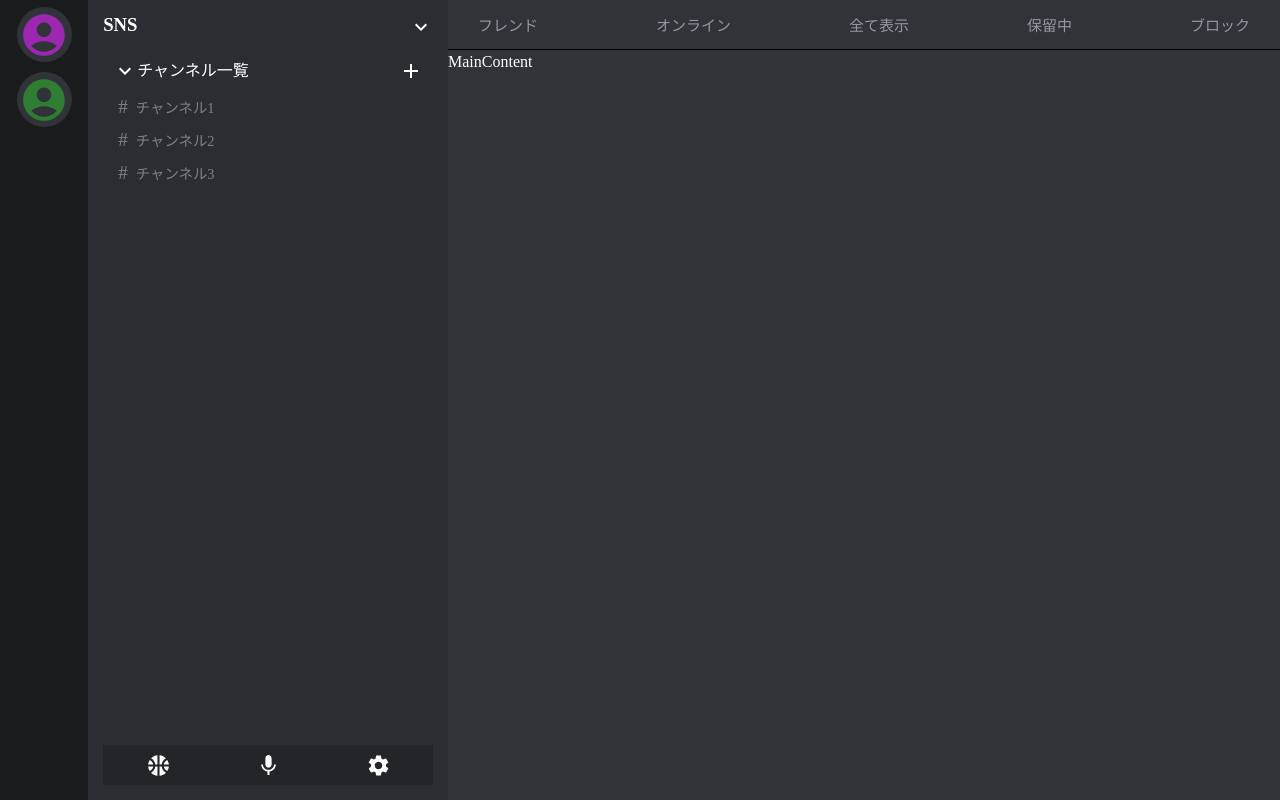
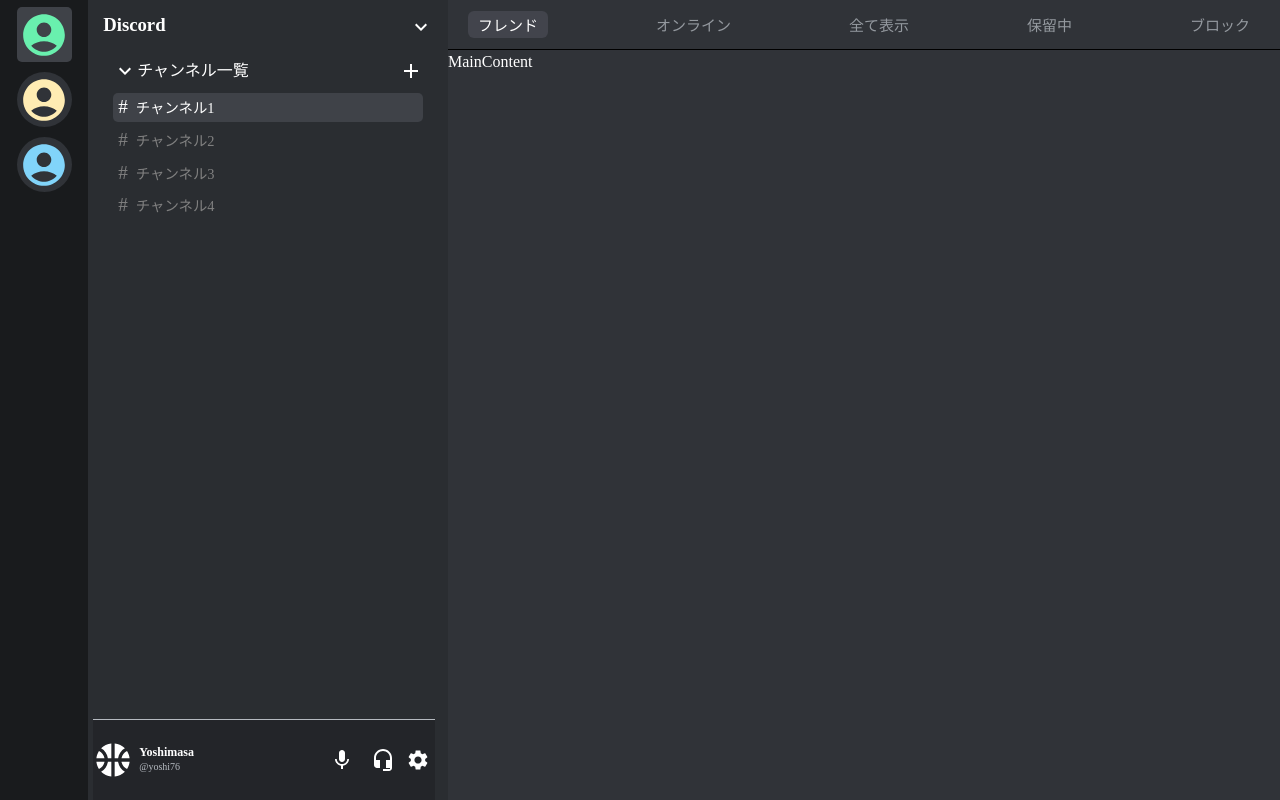
Before and after one commit to yoshio9676/sns_react_ts, a React (Vite) app: page / in a window 1280 px wide. Built offline with nearby package versions, Linux system fonts and the light colour scheme.

Commit message:
コード整理とレイアウト調整

```diff
--- a/src/assets/sass/main/Main.scss
+++ b/src/assets/sass/main/Main.scss
@@ -20,7 +20,7 @@
             padding: 8px 10px;
             cursor: pointer;
             text-align: center;
-            &:hover {
+            &:hover, &.active {
                 color: white;
                 background: #42444c;
                 border-radius: 6px;
--- a/src/assets/sass/sidebar/SideBar.scss
+++ b/src/assets/sass/sidebar/SideBar.scss
@@ -23,15 +23,17 @@
             svg {
                 font-size: 50px;
             }
+            &:hover, &.active {
+                color: white;
+                background: #3f4248;
+                border-radius: 5px;
+            }
         }
     }
     .sidebar-right {
         padding: 15px;
         flex: 0.85;
-        display: flex;
-        flex-direction: column;
-        justify-content: space-between;
-        .sidebar-right-content {
+        position: relative;
         .sidebar-top {
             display: flex;
             align-items: flex-start;
@@ -63,7 +65,7 @@
                     &:not(:last-child) {
                         margin-bottom: 4px;
                     }
-                        &:hover {
+                    &:hover, &.active {
                         color: white;
                         background: #3f4248;
                         border-radius: 5px;
@@ -76,27 +78,59 @@
                 }
             }
         }
+        .sidebar-footer {
+            position: absolute;
+            bottom: 0;
+            background: #232529;
+            width: 95%;
+            border-top: 1px solid #b5bac0;
+            padding: 20px 0;
+            display: flex;
+            justify-content: space-between;
+            align-items: center;
+            margin-left: -10px;
+            .account {
+                display: flex;
+                justify-content: flex-start;
+                svg {
+                    font-size: 40px;
                 }
-        .sidebar-footer {
-            background: #232529;
-            height: 40px;
+                .account-names {
                     display: flex;
-            justify-content: space-around;
+                    flex-direction: column;
+                    justify-content: center;
+                    margin-left: 6px;
+                    h4 {
+                        font-size: 12px;
+                    }
+                    span {
+                        display: block;
+                        font-size: 10px;
+                        color: #b5bac0;
+                    }
+                }
+            }
+            .mic {
+                display: flex;
+                align-items: center;
                 > .icon {
-                width: 20%;
+                    width: 35px;
+                    height: 35px;
                     display: flex;
+                    align-items: center;
                     justify-content: center;
-                align-items: center;
-                height: 35px;
-                margin: auto 0;
+                    &:not(:last-child) {
+                        margin-left: 6px;
+                    }
                     &:hover {
-                    background-color: #3f4248;
-                    border-radius: 8px;
+                        background: #3f4248;
+                        border-radius: 50%;
                     }
-                svg {
-                    font-size: 25px;
+                    svg:hover {
+                        // color: #3f4248;
                     }
                 }
             }
         }
     }
+}
--- a/src/components/main/Main.tsx
+++ b/src/components/main/Main.tsx
@@ -1,12 +1,19 @@
-import React from "react";
+import React, { useState } from "react";
 import "../../assets/sass/main/Main.scss";
 import MainTop from "./MainTop";
 import MainContent from "./MainContent";
+import MenuType, { menus } from "../../types/main/Menu";
 
 const Main = () => {
+  const [tab, setTab] = useState<MenuType["tab"]>(menus[0].tab);
+
+  const handleTab = (t: MenuType["tab"]): void => {
+    setTab(t);
+  };
+
   return (
     <div className="main-content">
-      <MainTop />
+      <MainTop currentTab={tab} changeTab={handleTab} />
       <MainContent />
     </div>
   );
--- a/src/components/main/MainTop.tsx
+++ b/src/components/main/MainTop.tsx
@@ -1,10 +1,21 @@
 import React from "react";
 import MenuType, { menus } from "../../types/main/Menu";
+import { JSX } from "@emotion/react/jsx-runtime";
 
-const MainTop = () => {
-  const items = menus.map((menu: MenuType) => {
+type MainTopProp = {
+  currentTab: MenuType["tab"];
+  changeTab: (t: MenuType["tab"]) => void;
+};
+const MainTop = ({ currentTab, changeTab }: MainTopProp) => {
+  const items: JSX.Element[] = menus.map((menu: MenuType) => {
+    const currentTabClass: string =
+      currentTab === menu.tab ? "active menu" : "menu";
     return (
-      <p className="menu" key={menu.id}>
+      <p
+        className={currentTabClass}
+        key={menu.id}
+        onClick={() => changeTab(menu.tab)}
+      >
         {menu.name}
       </p>
     );
--- a/src/components/sidebar/SideBarChannels.tsx
+++ b/src/components/sidebar/SideBarChannels.tsx
@@ -1,48 +1,46 @@
-import React from "react";
+import React, { useState } from "react";
 import AddIcon from "@mui/icons-material/Add";
 import ExpandMoreIcon from "@mui/icons-material/ExpandMore";
+import ChannelType, { channels } from "../../types/sidebar/Channel";
+import { JSX } from "@emotion/react/jsx-runtime";
 
 const SideBarChannels = () => {
+  // useContextで管理した方がよい？
+  const [currentChannel, setCurrentChannel] = useState<ChannelType["id"]>(
+    channels[0].id,
+  );
+
+  const handleCurrentChannel = (channelId: ChannelType["id"]): void => {
+    setCurrentChannel(channelId);
+  };
+
+  const channelList: JSX.Element[] = channels.map((c: ChannelType) => {
+    const currentChannelClass =
+      currentChannel === c.id ? "active channel" : "channel";
+    return (
+      <p
+        className={currentChannelClass}
+        key={c.id}
+        onClick={() => handleCurrentChannel(c.id)}
+      >
+        <span className="channel-hash">#</span>
+        {c.name}
+      </p>
+    );
+  });
+
   return (
     <div className="sidebar-channels">
       <div className="channels-header">
         <div className="left">
-          <ExpandMoreIcon className="icon"></ExpandMoreIcon>
+          <ExpandMoreIcon className="icon" />
           <p>チャンネル一覧</p>
         </div>
-        <AddIcon className="right"></AddIcon>
+        <AddIcon className="right" />
       </div>
-      <div className="channels">
-        {channels.map((c) => {
-          return (
-            <p className="channel" key={c.id}>
-              <span className="channel-hash">#</span>
-              {c.name}
-            </p>
-          );
-        })}
-      </div>
+      <div className="channels">{channelList}</div>
     </div>
   );
 };
 
 export default SideBarChannels;
-
-type ChannelType = {
-  id: number;
-  name: string;
-};
-const channels: ChannelType[] = [
-  {
-    id: 1,
-    name: "チャンネル1",
-  },
-  {
-    id: 2,
-    name: "チャンネル2",
-  },
-  {
-    id: 3,
-    name: "チャンネル3",
-  },
-];
--- a/src/components/sidebar/SideBarFooter.tsx
+++ b/src/components/sidebar/SideBarFooter.tsx
@@ -2,19 +2,29 @@
 import SportsBasketballIcon from "@mui/icons-material/SportsBasketball";
 import MicIcon from "@mui/icons-material/Mic";
 import SettingsIcon from "@mui/icons-material/Settings";
+import HeadsetMicIcon from "@mui/icons-material/HeadsetMic";
 
 const SideBarFooter = () => {
   return (
     <>
       <div className="sidebar-footer">
-        <div className="icon">
+        <div className="account">
           <SportsBasketballIcon />
+          <div className="account-names">
+            <h4>Yoshimasa</h4>
+            <span>@yoshi76</span>
+          </div>
         </div>
-        <div className="icon">
-          <MicIcon />
-        </div>
-        <div className="icon">
-          <SettingsIcon />
+        <div className="mic">
+          <div className="icon">
+            <MicIcon />
+          </div>
+          <div className="icon">
+            <HeadsetMicIcon />
+          </div>
+          <div className="icon">
+            <SettingsIcon />
+          </div>
         </div>
       </div>
     </>
--- a/src/components/sidebar/SideBarLeft.tsx
+++ b/src/components/sidebar/SideBarLeft.tsx
@@ -1,17 +1,34 @@
-import React from "react";
-import AccountIcon from "@mui/icons-material/AccountCircle";
+import React, { useState } from "react";
+import AccountType, { accounts } from "../../types/sidebar/Account";
+import { JSX } from "@emotion/react/jsx-runtime";
+import * as Icons from "@mui/icons-material";
 
 const SideBarLeft = () => {
-  return (
-    <div className="sidebar-left">
-      <div className="server-icon">
-        <AccountIcon color="secondary"></AccountIcon>
+  // setContextで管理した方がよい？
+  const [currentAccount, setCurrentAccount] = useState<AccountType["id"]>(
+    accounts[0].id,
+  );
+
+  const handleCurrentAccount = (accountId: AccountType["id"]): void => {
+    setCurrentAccount(accountId);
+  };
+
+  const accountList: JSX.Element[] = accounts.map((account: AccountType) => {
+    const currentAccountClass =
+      currentAccount === account.id ? "active server-icon" : "server-icon";
+    return (
+      <div
+        className={currentAccountClass}
+        style={{ color: account.color }}
+        onClick={() => handleCurrentAccount(account.id)}
+        key={account.id}
+      >
+        {React.createElement(Icons[account.icon])}
       </div>
-      <div className="server-icon">
-        <AccountIcon color="success"></AccountIcon>
-      </div>
-    </div>
-  );
+    );
+  });
+
+  return <div className="sidebar-left">{accountList}</div>;
 };
 
 export default SideBarLeft;
--- a/src/components/sidebar/SideBarRight.tsx
+++ b/src/components/sidebar/SideBarRight.tsx
@@ -6,13 +6,11 @@
 const SideBarRight = () => {
   return (
     <div className="sidebar-right">
-      <div className="sidebar-right-content">
-        <div className="sidebar-top">
-          <h3>SNS</h3>
-          <ExpandMoreIcon className="icon"></ExpandMoreIcon>
-        </div>
-        <SideBarChannels></SideBarChannels>
+      <div className="sidebar-top">
+        <h3>Discord</h3>
+        <ExpandMoreIcon className="icon"></ExpandMoreIcon>
       </div>
+      <SideBarChannels></SideBarChannels>
       <SideBarFooter></SideBarFooter>
     </div>
   );
--- a/src/types/main/Menu.ts
+++ b/src/types/main/Menu.ts
@@ -1,35 +1,33 @@
-import { SvgIconTypeMap } from "@mui/material";
-import { OverridableComponent } from "@mui/material/OverridableComponent";
-import Diversity3Icon from "@mui/icons-material/Diversity3";
-
 type MenuType = {
   id: number;
   name: string;
-  icon?: OverridableComponent<SvgIconTypeMap<object, "svg">> & {
-    muiName: string;
-  };
+  tab: string;
 };
 
 export const menus: Array<MenuType> = [
   {
     id: 1,
     name: "フレンド",
-    icon: Diversity3Icon,
+    tab: "friend",
   },
   {
     id: 2,
+    tab: "online",
     name: "オンライン",
   },
   {
     id: 3,
+    tab: "all_display",
     name: "全て表示",
   },
   {
     id: 4,
+    tab: "staying",
     name: "保留中",
   },
   {
     id: 5,
+    tab: "block",
     name: "ブロック",
   },
 ];
--- /dev/null
+++ b/src/types/sidebar/Account.ts
@@ -0,0 +1,31 @@
+import * as Icons from "@mui/icons-material";
+
+type AccountType = {
+  id: number;
+  name: string;
+  icon: keyof typeof Icons;
+  color: string;
+};
+
+export default AccountType;
+
+export const accounts: Array<AccountType> = [
+  {
+    id: 1,
+    name: "account1",
+    icon: "AccountCircle",
+    color: "#69f0ae",
+  },
+  {
+    id: 2,
+    name: "account2",
+    icon: "AccountCircle",
+    color: "#ffecb3",
+  },
+  {
+    id: 3,
+    name: "account3",
+    icon: "AccountCircle",
+    color: "#81d4fa",
+  },
+];
--- /dev/null
+++ b/src/types/sidebar/Channel.ts
@@ -0,0 +1,25 @@
+type ChannelType = {
+  id: number;
+  name: string;
+};
+
+export default ChannelType;
+
+export const channels: ChannelType[] = [
+  {
+    id: 1,
+    name: "チャンネル1",
+  },
+  {
+    id: 2,
+    name: "チャンネル2",
+  },
+  {
+    id: 3,
+    name: "チャンネル3",
+  },
+  {
+    id: 4,
+    name: "チャンネル4",
+  },
+];
```
Lines whose indentation alone changed are shown as unchanged.
